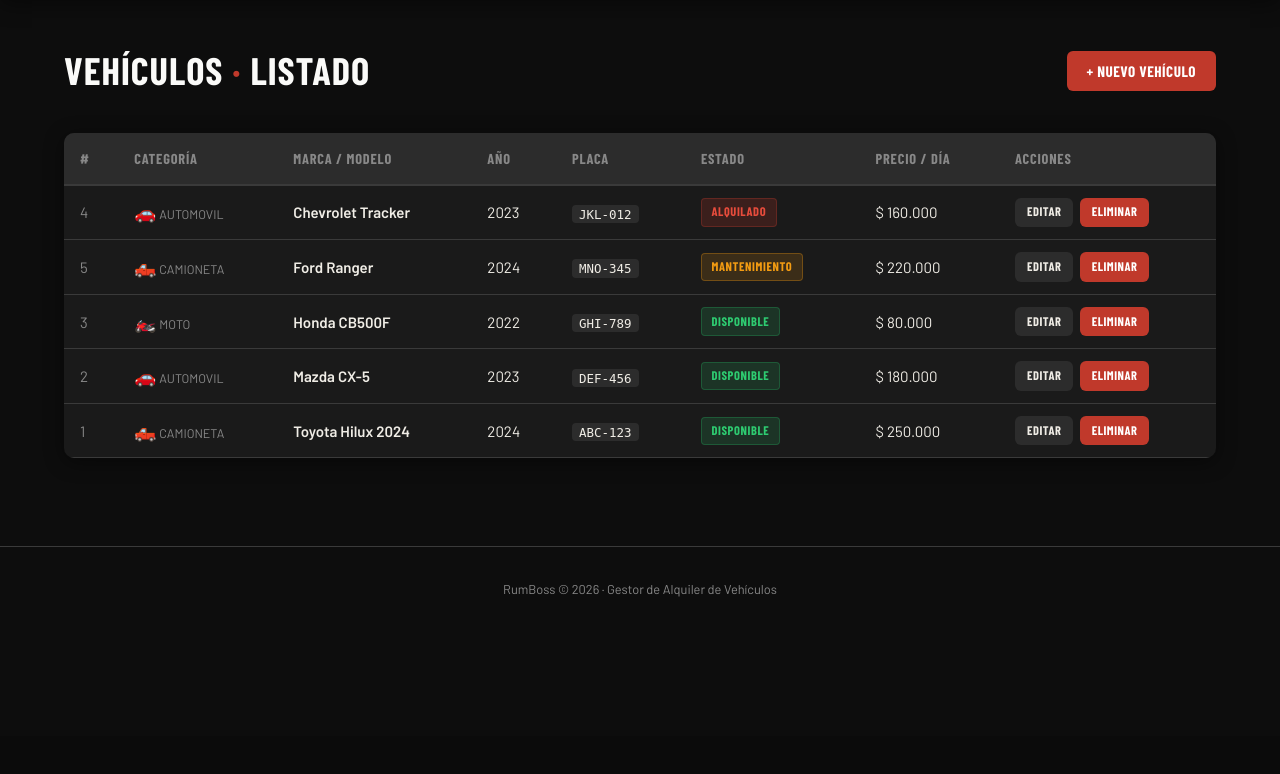
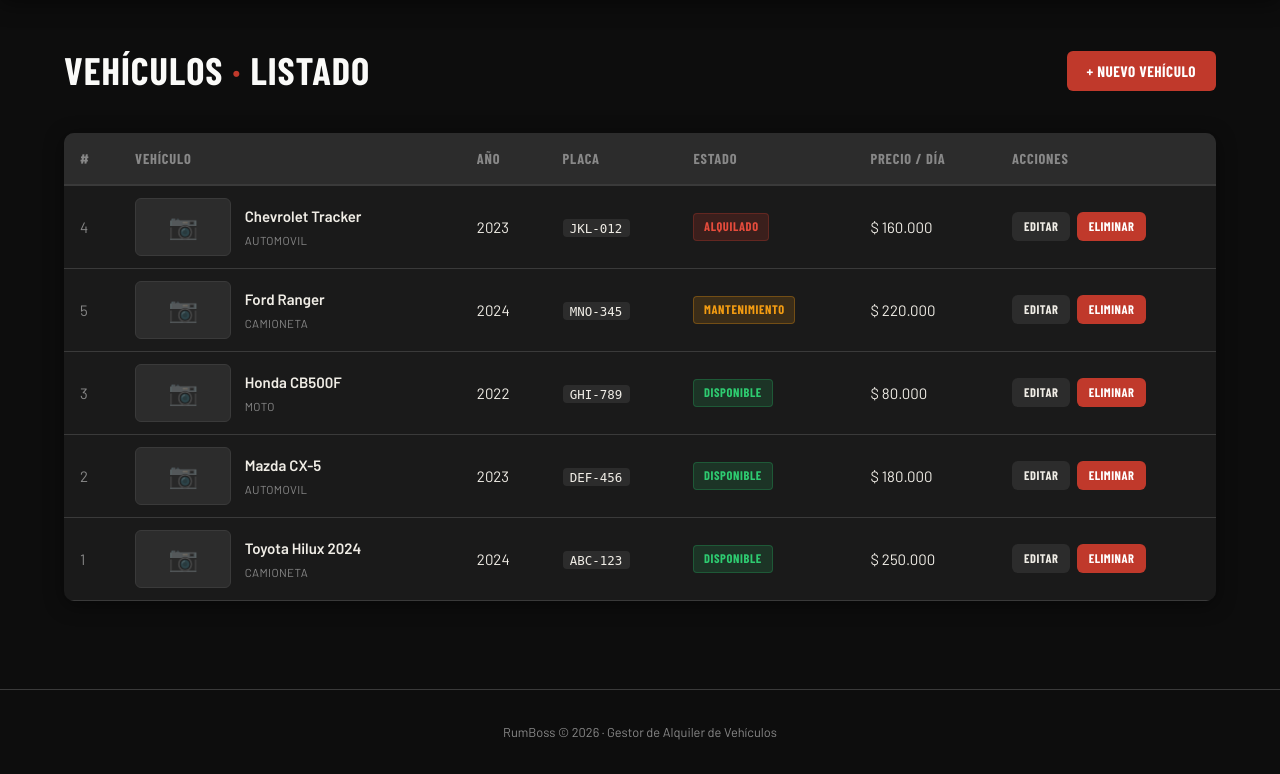
Before and after one commit to samushu/Abdul_consigname_a_nequi, a PHP site: page /index.php?modulo=lista in a window 1280 px wide. Shown: the part 64-838 px from the top of the page. Before the commit the page ends 661 px from the top, so only its background shows below. Run offline with PHP 8.4, Linux system fonts and the light colour scheme; data comes from the database, SQL or seed files in the repository; both versions use the stored data as it was after the commit; some web fonts are replaced.

Commit message:
se hicieron cambios en los visuales de la pagina

```diff
--- a/Controller/VehiculoController.php
+++ b/Controller/VehiculoController.php
@@ -10,11 +10,12 @@ class VehiculoController {
     public static array $CATEGORIAS = ['AUTOMOVIL', 'CAMIONETA', 'MOTO'];
     public static array $ESTADOS    = ['DISPONIBLE', 'ALQUILADO', 'MANTENIMIENTO'];
 
+    private const UPLOAD_DIR = 'View/assets/img/uploads/';
+
     public function __construct() {
         $this->model = new VehiculoModel();
     }
 
-    // ── Listado ────────────────────────────────────────────
     public function index(): array {
         return [
             'vehiculos' => $this->model->getAll(),
@@ -23,7 +24,6 @@ class VehiculoController {
         ];
     }
 
-    // ── Formulario crear / editar ──────────────────────────
     public function formulario(int $id = 0): array {
         $vehiculo = $id ? $this->model->getById($id) : null;
         return [
@@ -34,16 +34,18 @@ class VehiculoController {
         ];
     }
 
-    // ── Procesar POST crear ────────────────────────────────
     public function crear(): void {
-        $datos   = $this->validar($_POST);
-        $errores = $datos['errores'];
+        $datos        = $this->validar($_POST);
+        $errores      = $datos['errores'];
+        $nombreImagen = $this->subirImagen($errores);
 
         if (empty($errores)) {
+            $datos['campos']['imagen'] = $nombreImagen;
             $this->model->create($datos['campos'])
                 ? header('Location: index.php?modulo=vehiculos&exito=creado')
                 : header('Location: index.php?modulo=vehiculos&error=db');
         } else {
+            if ($nombreImagen) @unlink(self::UPLOAD_DIR . $nombreImagen);
             $_SESSION['form_errores'] = $errores;
             $_SESSION['form_data']    = $_POST;
             header('Location: index.php?modulo=vehiculos&accion=nuevo');
@@ -51,16 +53,25 @@ class VehiculoController {
         exit;
     }
 
-    // ── Procesar POST editar ───────────────────────────────
     public function editar(int $id): void {
-        $datos   = $this->validar($_POST);
-        $errores = $datos['errores'];
+        $datos        = $this->validar($_POST);
+        $errores      = $datos['errores'];
+        $nombreImagen = $this->subirImagen($errores);
 
         if (empty($errores)) {
+            // Si hay imagen nueva, borrar la anterior del disco
+            if ($nombreImagen) {
+                $actual = $this->model->getById($id);
+                if ($actual && !empty($actual['imagen'])) {
+                    @unlink(self::UPLOAD_DIR . $actual['imagen']);
+                }
+                $datos['campos']['imagen'] = $nombreImagen;
+            }
             $this->model->update($id, $datos['campos'])
                 ? header('Location: index.php?modulo=vehiculos&exito=editado')
                 : header('Location: index.php?modulo=vehiculos&error=db');
         } else {
+            if ($nombreImagen) @unlink(self::UPLOAD_DIR . $nombreImagen);
             $_SESSION['form_errores'] = $errores;
             $_SESSION['form_data']    = $_POST;
             header("Location: index.php?modulo=vehiculos&accion=editar&id=$id");
@@ -68,11 +79,15 @@ class VehiculoController {
         exit;
     }
 
-    // ── Eliminar ───────────────────────────────────────────
     public function eliminar(int $id): void {
         if ($this->model->tieneReservas($id)) {
             header('Location: index.php?modulo=vehiculos&error=reservas_activas');
             exit;
+        }
+        // Borrar imagen del disco si existe
+        $vehiculo = $this->model->getById($id);
+        if ($vehiculo && !empty($vehiculo['imagen'])) {
+            @unlink(self::UPLOAD_DIR . $vehiculo['imagen']);
         }
         $this->model->delete($id)
             ? header('Location: index.php?modulo=vehiculos&exito=eliminado')
@@ -80,7 +95,47 @@ class VehiculoController {
         exit;
     }
 
-    // ── Validación interna ─────────────────────────────────
+    // ── Manejo de subida de imagen ─────────────────────────
+    private function subirImagen(array &$errores): ?string {
+        // Sin archivo — no pasa nada, es opcional
+        if (empty($_FILES['imagen']['name'])) return null;
+
+        $f = $_FILES['imagen'];
+
+        if ($f['error'] !== UPLOAD_ERR_OK) {
+            $errores['imagen'] = 'Error al subir el archivo.';
+            return null;
+        }
+
+        // Validar tipo MIME real (no confiar en extensión)
+        $finfo = finfo_open(FILEINFO_MIME_TYPE);
+        $mime  = finfo_file($finfo, $f['tmp_name']);
+        finfo_close($finfo);
+
+        $permitidos = ['image/jpeg' => 'jpg', 'image/png' => 'png', 'image/webp' => 'webp'];
+        if (!array_key_exists($mime, $permitidos)) {
+            $errores['imagen'] = 'Solo se aceptan imágenes JPG, PNG o WEBP.';
+            return null;
+        }
+
+        // Máximo 2 MB
+        if ($f['size'] > 2 * 1024 * 1024) {
+            $errores['imagen'] = 'La imagen no puede superar 2 MB.';
+            return null;
+        }
+
+        $nombre  = 'veh_' . uniqid('', true) . '.' . $permitidos[$mime];
+        $destino = self::UPLOAD_DIR . $nombre;
+
+        if (!move_uploaded_file($f['tmp_name'], $destino)) {
+            $errores['imagen'] = 'No se pudo guardar la imagen. Revisa permisos de la carpeta.';
+            return null;
+        }
+
+        return $nombre;
+    }
+
+    // ── Validación de campos de texto ──────────────────────
     private function validar(array $post): array {
         $errores = [];
         $campos  = [];
--- a/Model/VehiculoModel.php
+++ b/Model/VehiculoModel.php
@@ -11,37 +11,28 @@ class VehiculoModel {
         $this->db = Database::getConnection();
     }
 
-    // ── Listar todos ───────────────────────────────────────
     public function getAll(): array {
+        $stmt = $this->db->query("SELECT * FROM vehiculos ORDER BY marca, modelo ASC");
+        return $stmt->fetchAll();
+    }
+
+    public function getDisponibles(): array {
         $stmt = $this->db->query(
-            "SELECT * FROM vehiculos ORDER BY marca, modelo ASC"
+            "SELECT * FROM vehiculos WHERE estado = 'DISPONIBLE' ORDER BY categoria, marca ASC"
         );
         return $stmt->fetchAll();
     }
 
-    // ── Solo disponibles ───────────────────────────────────
-    public function getDisponibles(): array {
-        $stmt = $this->db->query(
-            "SELECT * FROM vehiculos WHERE estado = 'DISPONIBLE'
-             ORDER BY categoria, marca ASC"
-        );
-        return $stmt->fetchAll();
-    }
-
-    // ── Buscar por ID ──────────────────────────────────────
     public function getById(int $id): array|false {
-        $stmt = $this->db->prepare(
-            "SELECT * FROM vehiculos WHERE id = :id"
-        );
+        $stmt = $this->db->prepare("SELECT * FROM vehiculos WHERE id = :id");
         $stmt->execute([':id' => $id]);
         return $stmt->fetch();
     }
 
-    // ── Insertar ───────────────────────────────────────────
     public function create(array $data): bool {
         $stmt = $this->db->prepare(
-            "INSERT INTO vehiculos (marca, modelo, anio, placa, categoria, estado, precio_dia)
-             VALUES (:marca, :modelo, :anio, :placa, :categoria, :estado, :precio_dia)"
+            "INSERT INTO vehiculos (marca, modelo, anio, placa, categoria, estado, precio_dia, imagen)
+             VALUES (:marca, :modelo, :anio, :placa, :categoria, :estado, :precio_dia, :imagen)"
         );
         return $stmt->execute([
             ':marca'      => $data['marca'],
@@ -51,16 +42,36 @@ class VehiculoModel {
             ':categoria'  => $data['categoria'],
             ':estado'     => $data['estado'],
             ':precio_dia' => $data['precio_dia'],
+            ':imagen'     => $data['imagen'] ?? null,
         ]);
     }
 
-    // ── Actualizar ─────────────────────────────────────────
     public function update(int $id, array $data): bool {
+        // Con imagen nueva
+        if (!empty($data['imagen'])) {
+            $stmt = $this->db->prepare(
+                "UPDATE vehiculos
+                 SET marca=:marca, modelo=:modelo, anio=:anio, placa=:placa,
+                     categoria=:categoria, estado=:estado, precio_dia=:precio_dia, imagen=:imagen
+                 WHERE id=:id"
+            );
+            return $stmt->execute([
+                ':marca'      => $data['marca'],
+                ':modelo'     => $data['modelo'],
+                ':anio'       => $data['anio'],
+                ':placa'      => strtoupper($data['placa']),
+                ':categoria'  => $data['categoria'],
+                ':estado'     => $data['estado'],
+                ':precio_dia' => $data['precio_dia'],
+                ':imagen'     => $data['imagen'],
+                ':id'         => $id,
+            ]);
+        }
+        // Sin imagen nueva — no toca la columna imagen
         $stmt = $this->db->prepare(
             "UPDATE vehiculos
-             SET marca=:marca, modelo=:modelo, anio=:anio,
-                 placa=:placa, categoria=:categoria,
-                 estado=:estado, precio_dia=:precio_dia
+             SET marca=:marca, modelo=:modelo, anio=:anio, placa=:placa,
+                 categoria=:categoria, estado=:estado, precio_dia=:precio_dia
              WHERE id=:id"
         );
         return $stmt->execute([
@@ -75,27 +86,19 @@ class VehiculoModel {
         ]);
     }
 
-    // ── Cambiar solo el estado ─────────────────────────────
     public function cambiarEstado(int $id, string $estado): bool {
-        $stmt = $this->db->prepare(
-            "UPDATE vehiculos SET estado = :estado WHERE id = :id"
-        );
+        $stmt = $this->db->prepare("UPDATE vehiculos SET estado = :estado WHERE id = :id");
         return $stmt->execute([':estado' => $estado, ':id' => $id]);
     }
 
-    // ── Eliminar ───────────────────────────────────────────
     public function delete(int $id): bool {
-        $stmt = $this->db->prepare(
-            "DELETE FROM vehiculos WHERE id = :id"
-        );
+        $stmt = $this->db->prepare("DELETE FROM vehiculos WHERE id = :id");
         return $stmt->execute([':id' => $id]);
     }
 
-    // ── ¿Tiene reservas activas? ───────────────────────────
     public function tieneReservas(int $id): bool {
         $stmt = $this->db->prepare(
-            "SELECT COUNT(*) FROM reservas
-             WHERE vehiculo_id = :id AND estado = 'ACTIVA'"
+            "SELECT COUNT(*) FROM reservas WHERE vehiculo_id = :id AND estado = 'ACTIVA'"
         );
         $stmt->execute([':id' => $id]);
         return (int)$stmt->fetchColumn() > 0;
--- a/View/css/estilos.css
+++ b/View/css/estilos.css
@@ -399,3 +399,81 @@ tbody td { padding: .75rem 1rem; vertical-align: middle; }
 
 /* Toggle de visibilidad del resumen (manejado por JS via clase) */
 .resumen-wrap.activo { display: block; }
+
+/* ── Celda vehículo con imagen (lista) ──────────────────── */
+.vehiculo-cell {
+    display: flex;
+    align-items: center;
+    gap: .85rem;
+}
+.vehiculo-thumb {
+    width: 96px;
+    height: 58px;
+    background: var(--gris-med);
+    border-radius: var(--radio);
+    border: 1px solid var(--gris-bord);
+    flex-shrink: 0;
+    overflow: hidden;
+}
+.vehiculo-img {
+    width: 100%;
+    height: 100%;
+    object-fit: cover;
+}
+.vehiculo-sin-img {
+    width: 100%;
+    height: 100%;
+    display: flex;
+    align-items: center;
+    justify-content: center;
+}
+.vehiculo-sin-img-ico { font-size: 1.5rem; opacity: .3; }
+.vehiculo-info { display: flex; flex-direction: column; gap: .15rem; }
+.vehiculo-info .cat-label {
+    font-size: .72rem;
+    color: var(--gris-lite);
+    text-transform: uppercase;
+    letter-spacing: .4px;
+}
+
+/* ── Input de archivo (formulario) ─────────────────────── */
+.file-input { display: none; }
+
+.file-label {
+    display: inline-flex;
+    align-items: center;
+    gap: .5rem;
+    background: var(--gris-med);
+    border: 1px dashed var(--gris-bord);
+    border-radius: var(--radio);
+    padding: .6rem 1rem;
+    cursor: pointer;
+    margin-top: .4rem;
+    transition: border-color .18s;
+}
+.file-label:hover { border-color: var(--rojo); }
+.file-label::before { content: "📎"; font-size: 1rem; }
+.file-label span { font-size: .88rem; color: var(--gris-lite); }
+
+/* ── Preview imagen en formulario ───────────────────────── */
+.img-preview-wrap {
+    width: 220px;
+    height: 130px;
+    border-radius: var(--radio);
+    overflow: hidden;
+    border: 1px solid var(--gris-bord);
+    background: var(--gris-med);
+    margin-bottom: .5rem;
+}
+.img-preview { width: 100%; height: 100%; object-fit: cover; }
+
+.oculto { display: none; }
+
+.lbl-hint {
+    font-size: .75rem;
+    color: var(--gris-lite);
+    font-weight: 400;
+    text-transform: none;
+    letter-spacing: 0;
+    margin-left: .3rem;
+}
--- a/View/shared/header.php
+++ b/View/shared/header.php
@@ -15,7 +15,7 @@
 <body>
 
 <nav class="navbar">
-    <a href="index.html" class="navbar-brand"><span>Rum</span>Boss</a>
+    <a href="index.php" class="navbar-brand"><span>Rum</span>Boss</a>
     <div class="nav-links">
         <a href="index.php?modulo=vehiculos"
            class="<?= (($modulo ?? '') === 'vehiculos') ? 'activo' : '' ?>">Vehículos</a>
--- a/View/vehiculos/lista.php
+++ b/View/vehiculos/lista.php
@@ -11,8 +11,7 @@ $mensajes = [
     'db'               => ['tipo' => 'error', 'txt' => '✗ Error en la base de datos.'],
 ];
 
-$iconoCategoria = ['AUTOMOVIL' => '🚗', 'CAMIONETA' => '🛻', 'MOTO' => '🏍️'];
-$badgeEstado    = [
+$badgeEstado = [
     'DISPONIBLE'    => 'badge-verde',
     'ALQUILADO'     => 'badge-rojo',
     'MANTENIMIENTO' => 'badge-amber',
@@ -36,8 +35,7 @@ $badgeEstado    = [
         <thead>
             <tr>
                 <th>#</th>
-                <th>Categoría</th>
-                <th>Marca / Modelo</th>
+                <th>Vehículo</th>
                 <th>Año</th>
                 <th>Placa</th>
                 <th>Estado</th>
@@ -47,16 +45,30 @@ $badgeEstado    = [
         </thead>
         <tbody>
         <?php if (empty($datos['vehiculos'])): ?>
-            <tr><td colspan="8" class="tabla-vacia">No hay vehículos registrados aún.</td></tr>
+            <tr><td colspan="7" class="tabla-vacia">No hay vehículos registrados aún.</td></tr>
         <?php else: ?>
             <?php foreach ($datos['vehiculos'] as $v): ?>
             <tr>
                 <td class="td-id"><?= $v['id'] ?></td>
                 <td>
-                    <span class="ico"><?= $iconoCategoria[$v['categoria']] ?? '🚘' ?></span>
-                    <small class="cat-label"><?= $v['categoria'] ?></small>
+                    <div class="vehiculo-cell">
+                        <div class="vehiculo-thumb">
+                            <?php if (!empty($v['imagen'])): ?>
+                                <img src="View/assets/img/uploads/<?= htmlspecialchars($v['imagen']) ?>"
+                                     alt="<?= htmlspecialchars($v['marca'].' '.$v['modelo']) ?>"
+                                     class="vehiculo-img">
+                            <?php else: ?>
+                                <div class="vehiculo-sin-img">
+                                    <span class="vehiculo-sin-img-ico">📷</span>
+                                </div>
+                            <?php endif; ?>
+                        </div>
+                        <div class="vehiculo-info">
+                            <strong><?= htmlspecialchars($v['marca']) ?> <?= htmlspecialchars($v['modelo']) ?></strong>
+                            <small class="cat-label"><?= $v['categoria'] ?></small>
+                        </div>
+                    </div>
                 </td>
-                <td><strong><?= htmlspecialchars($v['marca']) ?> <?= htmlspecialchars($v['modelo']) ?></strong></td>
                 <td><?= $v['anio'] ?></td>
                 <td><code class="placa-code"><?= htmlspecialchars($v['placa']) ?></code></td>
                 <td><span class="badge <?= $badgeEstado[$v['estado']] ?? 'badge-gris' ?>"><?= $v['estado'] ?></span></td>
```
Also changed, not shown: View/vehiculos/formulario.php (+50 -1 lines), database.sql (+8 -0 lines), View/assets/img/uploads/veh_6a03f85b84de17.61164465.jpg (added), View/assets/img/uploads/veh_6a03f982c1fc13.38464549.jpg (added), View/assets/img/uploads/veh_6a03fb112b1bf4.63098451.png (added), View/assets/img/uploads/veh_6a03fca28739d0.96787892.png (added), View/assets/img/uploads/veh_6a03fd1ec09b09.75004829.png (added).
